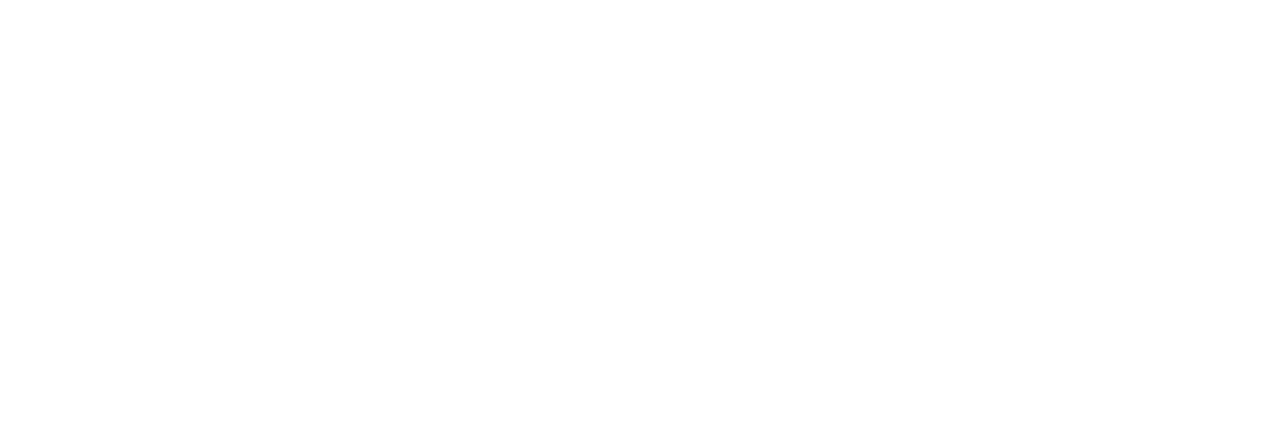
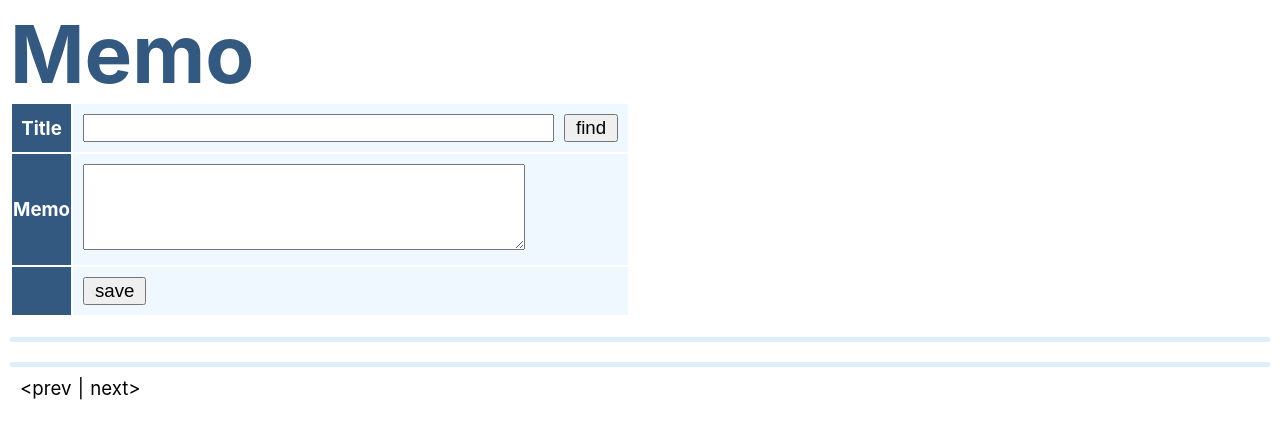
Before and after one commit to cscs8/hello-vue, a Nuxt app in the folder chapter5/nuxt_memo_app/: page /memo in a window 1280 px wide. Before the commit this address had no page. Shown: the top 438 px of the page. Built offline with nearby package versions, Linux system fonts and the light colour scheme.

Commit message:
add memo.vue List5-27

```diff
--- /dev/null
+++ b/chapter5/nuxt_memo_app/pages/memo.vue
@@ -0,0 +1,215 @@
+<template>
+  <div class="container">
+    <h1>Memo</h1>
+    <table>
+      <tr>
+        <th>Title</th>
+        <td>
+          <input type="text" name="title" class="title" size="40" v-model="title" @focus="set_flg" />
+          <button @click.exact="find">find</button>
+        </td>
+      </tr>
+      <tr>
+        <th>Memo</th>
+        <td>
+          <textarea name="content" class="content" cols="50" rows="5" v-model="content"></textarea>
+        </td>
+      </tr>
+      <tr>
+        <th></th>
+        <td>
+          <button @click.exact="insert">save</button>
+          <transition name="del">
+            <button v-if="sel_flg != false" @click="remove">delete</button>
+          </transition>
+        </td>
+      </tr>
+    </table>
+    <hr />
+    <ul class="list">
+      <!-- TODO: eslint -->
+      <li v-for="item in page_items">
+        <span @click="select(item)">
+          {{item.title}}
+          ({{item.created}})
+        </span>
+      </li>
+    </ul>
+    <hr />
+    <div class="nav">
+      <span @click="prev">&lt;prev</span> |
+      <span @click="next">next&gt;</span>
+    </div>
+  </div>
+</template>
+
+<script>
+export default {
+  data: function() {
+    return {
+      title: "",
+      content: "",
+      num_per_page: 7,
+      find_flg: false,
+      sel_flg: false
+    };
+  },
+  computed: {
+    memo: function() {
+      return this.$store.state.memo.memo;
+    },
+    page_items: function() {
+      if (this.find_flg) {
+        var arr = [];
+        var data = this.$store.state.memo.memo;
+        var isExists =
+          0 <= element.title.toLowerCase().indexOf(this.title.toLowerCase());
+        data.forEach(element => {
+          if (isExists) {
+            arr.push(element);
+          }
+        });
+        return arr;
+      }
+      if (this.sel_flg != false) {
+        return [this.sel_flg];
+      }
+      return this.$store.state.memo.memo.slice(
+        this.num_per_page * this.$store.state.memo.page,
+        this.num_per_page * (this.$store.state.memo.page + 1)
+      );
+    },
+    page: {
+      get: function() {
+        return this.$store.state.memo.page;
+      },
+      set: function(p) {
+        var pg =
+          (this.$store.state.memo.memo.length - 1) / this.num_per_page <= p
+            ? Math.ceil(
+                (this.$store.memo.memo.length - 1) / this.num_per_page
+              ) - 1
+            : p;
+        pg = pg < 0 ? 0 : pg;
+        this.$store.commit("memo/set_page", pg);
+      }
+    }
+  },
+  // TODO: sel_flg... not bool!?
+  methods: {
+    set_flg: function() {
+      if (this.find_flg || this.sel_flg != false) {
+        this.find_flg = false;
+        this.sel_flg = false;
+        this.title = "";
+        this.content = "";
+      }
+    },
+    insert: function() {
+      this.$store.commit("memo/insert", {
+        ttitle: this.title,
+        content: this.content
+      });
+      this.title = "";
+      this.content = "";
+    },
+    select: function(item) {
+      this.find_flg = false;
+      this.sel_flg = item;
+      this.title = item.title;
+      this.content = item.content;
+    },
+    remove: function() {
+      if (this.sel_flg == false) {
+        return;
+      }
+      this.$store.commit("memo/remove", this.sel_flg);
+      this.set_flg();
+    },
+    find: function() {
+      this.sel_flg = false;
+      this.find_flg = true;
+    },
+    next: function() {
+      this.page++;
+    },
+    prev: function() {
+      this.page--;
+    }
+  },
+  created: function() {
+    this.$store.commit("memo/set_page", 0);
+  }
+};
+</script>
+
+<style>
+.container {
+  padding: 5px 10px;
+}
+h1 {
+  font-size: 60pt;
+  color: #345980;
+}
+p {
+  padding-top: 5px;
+  font-size: 20pt;
+}
+div {
+  font-size: 14pt;
+}
+pre {
+  padding: 10px;
+  font-size: 18pt;
+  background-color: #efefef;
+}
+input {
+  font-size: 14pt;
+  margin: 5px;
+}
+textarea {
+  font-size: 14px;
+  margin: 5px;
+}
+button {
+  font-size: 14pt;
+  padding: 1px 10px;
+  margin: 5px;
+}
+hr {
+  border-style: none;
+  border-top: solid;
+  border-width: 5px;
+  border-color: #def;
+  margin: 20px 0px 10px 0px;
+}
+li {
+  font-size: 14pt;
+  height: 32px;
+}
+th {
+  background-color: #345980;
+  color: white;
+}
+td {
+  background-color: aliceblue;
+  color: #345980;
+  padding: 5px;
+}
+.nav {
+  padding: 0px 10px;
+
+  cursor: pointer;
+}
+.list {
+  cursor: pointer;
+}
+.del-enter-active,
+.del-deave-active {
+  transition: opacity 0.5s;
+}
+.del-enter,
+.del-leave-to {
+  opacity: 0;
+}
+</style>
```
